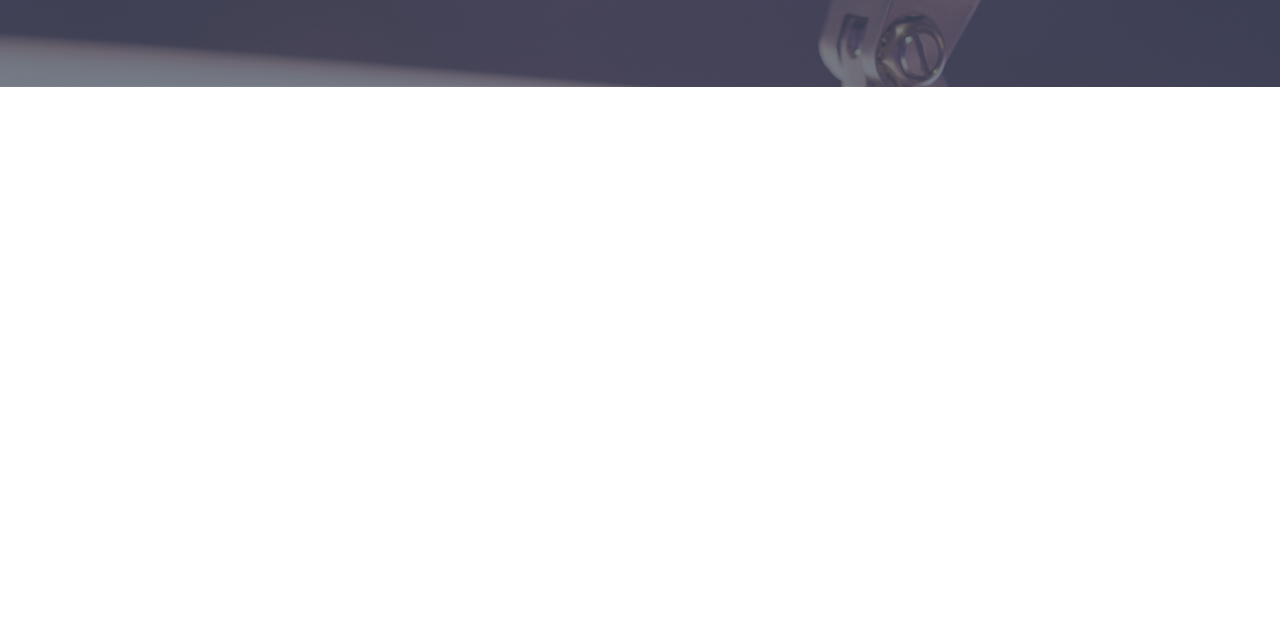
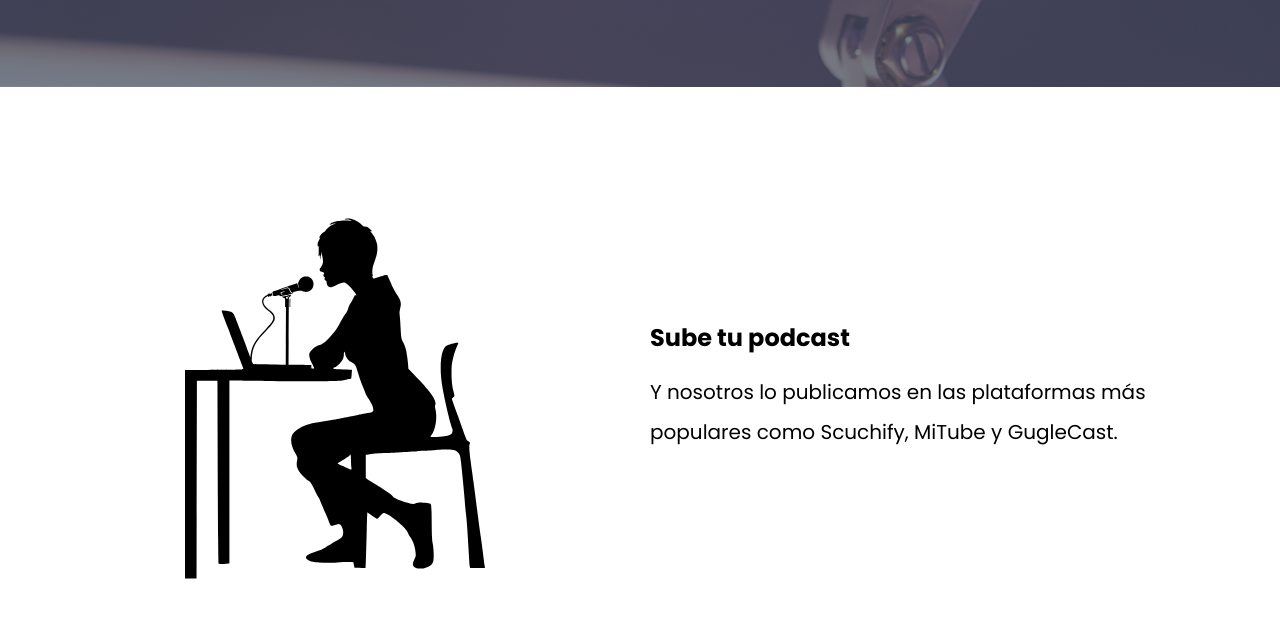
Before and after one commit to martaalcazarr/proyecto-podcast, a website: page index.html in a window 1280 px wide. Shown: the part 394-1012 px from the top of the page. Before the commit the page ends 800 px from the top, so only its background shows below. Drawn offline with Linux system fonts and the light colour scheme.

Commit message:
section2

```diff
--- a/index.html
+++ b/index.html
@@ -27,5 +27,18 @@
         </div>
     </header>
 
+    <section class="contenedor seccion">
+        <div class="crea-grid">
+            <div class="imagen">
+                <img src="build/img/podcasting2.svg" alt="img podcast">
+            </div>
+            <div class="contenido">
+                <h2>Sube tu podcast</h2>
+                <p>
+                    Y nosotros lo publicamos en las plataformas más populares como Scuchify, MiTube y GugleCast.
+                </p>
+            </div>
+        </div>
+    </section>
 </body>
 </html>
--- a/src/scss/base/_globales.scss
+++ b/src/scss/base/_globales.scss
@@ -48,3 +48,10 @@ ul {
     padding: 0;
     list-style: none;
 }
+
+.seccion{
+    padding: 2rem 0;
+    @include m.tablet {
+        padding: 3rem 0;
+     }
+}
--- /dev/null
+++ b/src/scss/ui/_creapodcast.scss
@@ -0,0 +1,13 @@
+@use 'base/mixins' as m;
+
+.crea-grid{
+    @include m.tablet {
+        @include m.grid(2, 2rem);
+     }
+    align-items: center;
+
+    .imagen{
+        margin: 0 auto;
+
+    }
+}
--- a/src/scss/ui/_index.scss
+++ b/src/scss/ui/_index.scss
@@ -1,4 +1,4 @@
 @forward 'header';
-
+@forward 'creapodcast';
 
 @forward 'botones';
```
Also changed, not shown: build/css/app.css, build/img/podcasting.svg (added), build/img/podcasting2.svg (added), 1 other file.
